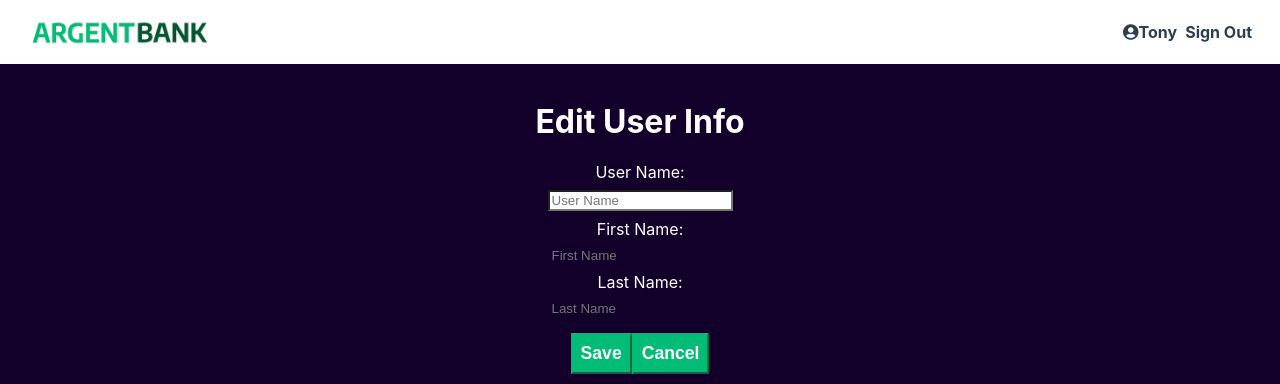
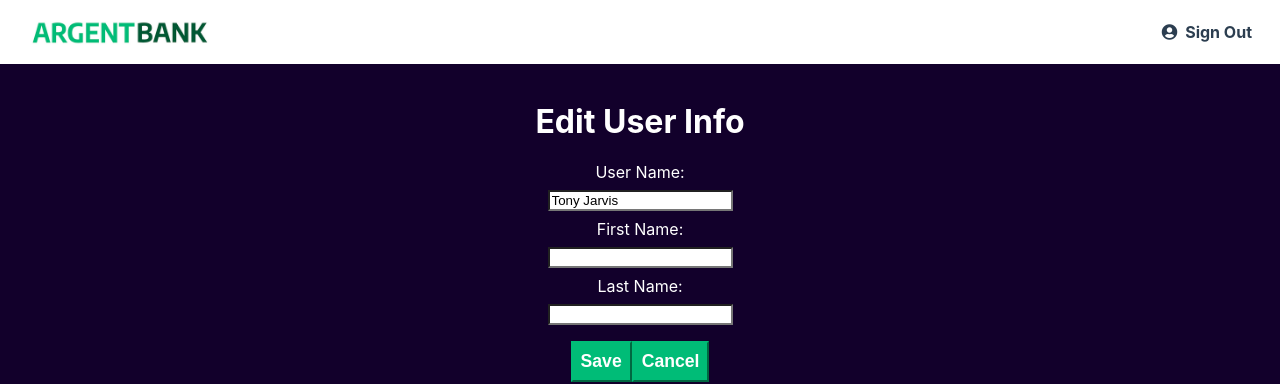
Before and after one commit to JoachimSamuel/argentbanck-app, a React (Create React App) app: page /User in a window 1280 px wide. Both pictures are taken after a click on the button "Edit Name". Shown: the top 384 px of the page. Built offline with nearby package versions, Linux system fonts and the light colour scheme; no server answers.

Commit message:
Modification du userName

```diff
--- /dev/null
+++ b/src/action/userNameAction.js
@@ -0,0 +1,15 @@
+
+export const updateUsername = (username) => ({
+  type: 'UPDATE_USERNAME',
+  payload: username
+});
+
+export const updateFirstname = (firstname) => ({
+  type: 'UPDATE_FIRSTNAME',
+  payload: firstname
+});
+
+export const updateLastname = (lastname) => ({
+  type: 'UPDATE_LASTNAME',
+  payload: lastname
+});
--- a/src/components/navbar/Navbar.js
+++ b/src/components/navbar/Navbar.js
@@ -1,12 +1,49 @@
-import React from 'react';
-import { Link, useLocation  } from 'react-router-dom';
+import React, { useState, useEffect } from 'react';
+import { Link, useLocation } from 'react-router-dom';
+
 const Navbar = () => {
   const location = useLocation();
+  const [userName, setUserName] = useState('');
+
+  useEffect(() => {
+    const fetchUserData = async () => {
+      // Récupérez le jeton d'authentification depuis le stockage local
+      const authToken = localStorage.getItem('authToken');
+      console.log('Token d\'authentification:', authToken);
+
+      // Effectuez une requête POST à l'endpoint de votre API pour obtenir les informations de l'utilisateur
+      try {
+        const response = await fetch('http://localhost:3001/api/v1/user/profile', {
+          method: 'POST', // Utilisez la méthode POST
+          headers: {
+            'Authorization': `Bearer ${authToken}`, // Utilisez le jeton d'authentification
+            'Content-Type': 'application/json',
+          },
+          body: JSON.stringify({}), // Aucun corps de requête nécessaire
+        });
+
+        if (response.status === 200) {
+          const userData = await response.json();
+          if (userData && userData.userName) {
+            setUserName(userData.userName);
+            console.log('Données utilisateur:', userData);
+          }
+        } else {
+          // Gérez les erreurs en conséquence
+        }
+      } catch (error) {
+        // Gérez les erreurs en conséquence
+      }
+    };
+
+    // Appelez la fonction pour obtenir les informations de l'utilisateur
+    fetchUserData();
+  }, []);
 
   return (
     <nav className="main-nav">
       <Link className="main-nav-logo" to="/">
-      <img
+        <img
           className="main-nav-logo-image"
           src="./img/argentBankLogo.png"
           alt="Argent Bank Logo"
@@ -17,7 +54,7 @@ const Navbar = () => {
           <>
             <Link className="main-nav-item" to="/User">
               <i className="fa fa-user-circle"></i>
-              Tony
+              {userName}
             </Link>
             <Link className="main-nav-item" to="/">
               <i className="fa fa-sign-out"></i>
--- a/src/pages/User/Header.js
+++ b/src/pages/User/Header.js
@@ -1,12 +1,29 @@
-import React, { useState } from 'react';
+import React, { useState, useCallback } from 'react';
+import { useSelector, useDispatch } from 'react-redux';
 import Button from '../../components/Button';
+import { updateUsername } from '../../action/userNameAction'; // Vérifiez le chemin d'accès
 
 const Header = () => {
+  const username = useSelector((state) => state.username.username); // Assurez-vous d'accéder correctement à la propriété "username"
+  const firstname = useSelector((state) => state.username.firstname);
+  const lastname = useSelector((state) => state.username.lastname);
   const [isEditing, setIsEditing] = useState(false);
+  const [newUsername, setNewUsername] = useState(username);
+  const dispatch = useDispatch();
 
-  const toggleEdit = () => {
+  const handleUsernameChange = useCallback((e) => {
+    setNewUsername(e.target.value);
+  }, []);
+
+  const handleSave = useCallback(() => {
+    dispatch(updateUsername(newUsername)); // Utilisez l'action "updateUsername" pour mettre à jour le nom d'utilisateur
+    setIsEditing(false);
+  }, [newUsername, dispatch]);
+
+  const toggleEdit = useCallback(() => {
     setIsEditing(!isEditing);
-  };
+  }, [isEditing]);
+
 
   return (
     <div className="header">
@@ -14,24 +31,29 @@ const Header = () => {
         <form>
           <h1>Edit User Info</h1>
           <div className='form-input'>
+            <label htmlFor="userName">User Name:</label>
+            <input
+              type="text"
+              id="userName"
+              placeholder="User Name"
+              value={newUsername}
+              onChange={handleUsernameChange}
+            />
 
-          <label htmlFor="userName">User Name:</label>
-          <input type="text" id="userName" placeholder="User Name" />
+            <label htmlFor="firstName">First Name:</label>
+            <input type="text" id="firstName" placeholder=""  />
 
-          <label htmlFor="firstName">First Name:</label>
-          <input type="text" id="firstName" placeholder="First Name" readOnly/>
-
-          <label htmlFor="lastName">Last Name:</label>
-          <input type="text" id="lastName" placeholder="Last Name" readOnly/>
+            <label htmlFor="lastName">Last Name:</label>
+            <input type="text" id="lastName" placeholder=""  />
           </div>
           <div className="button-container">
-            <Button  onClick={toggleEdit}>Save</Button>
-            <Button  onClick={toggleEdit}>Cancel</Button>
+            <Button onClick={handleSave}>Save</Button>
+            <Button onClick={toggleEdit}>Cancel</Button>
           </div>
         </form>
       ) : (
         <>
-          <h1>Welcome back<br />Tony Jarvis!</h1>
+          <h1>Welcome back<br />{username}</h1>
           <Button onClick={toggleEdit} >
             {isEditing ? "Cancel" : "Edit Name"}
           </Button>
--- a/src/reducers/index.js
+++ b/src/reducers/index.js
@@ -1,10 +1,12 @@
 // reducers/index.js
 import { combineReducers } from 'redux';
-import authReducer from './authReducer'; // Assurez-vous que le chemin est correct
+import authReducer from './authReducer';
+import usernameReducer from './usernameReducer';
 
 const rootReducer = combineReducers({
   // Vous pouvez ajouter d'autres reducers ici si nécessaire
   auth: authReducer, // "auth" est le nom de la portion d'état gérée par ce reducer
+  username: usernameReducer
   // ... autres reducers
 });
 
--- /dev/null
+++ b/src/reducers/usernameReducer.js
@@ -0,0 +1,24 @@
+// reducers/usernameReducer.js
+import { combineReducers } from 'redux';
+
+const initialState = {
+    username: 'Tony Jarvis',
+    firstname: 'Tony',
+    lastname: 'Stark'
+  };
+
+
+  const usernameReducer = (state = initialState, action) => {
+    switch (action.type) {
+      case 'UPDATE_USERNAME':
+        return {
+          ...state,
+          username: action.payload
+        };
+      default:
+        return state;
+    }
+  };
+
+
+export default usernameReducer;
```
